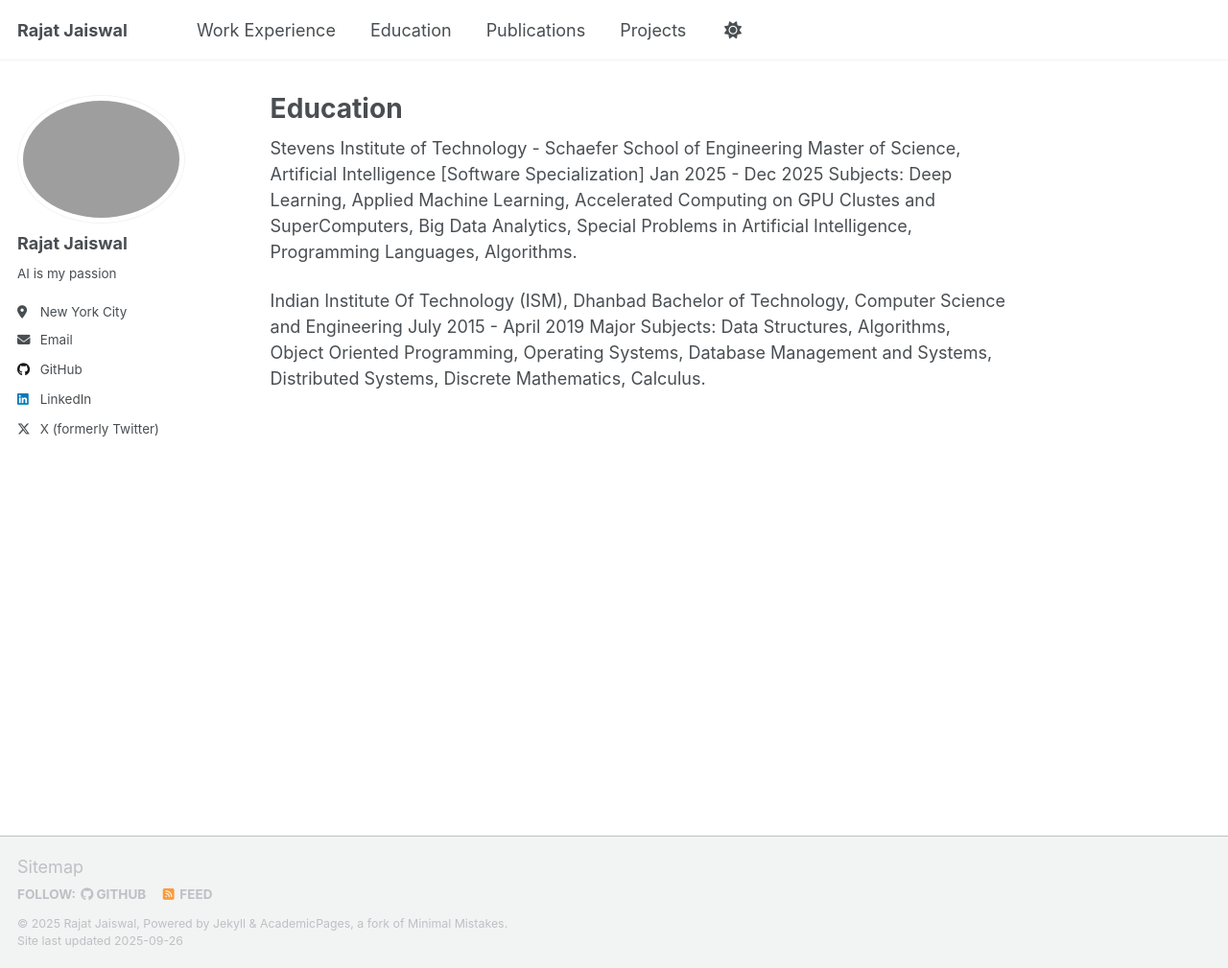
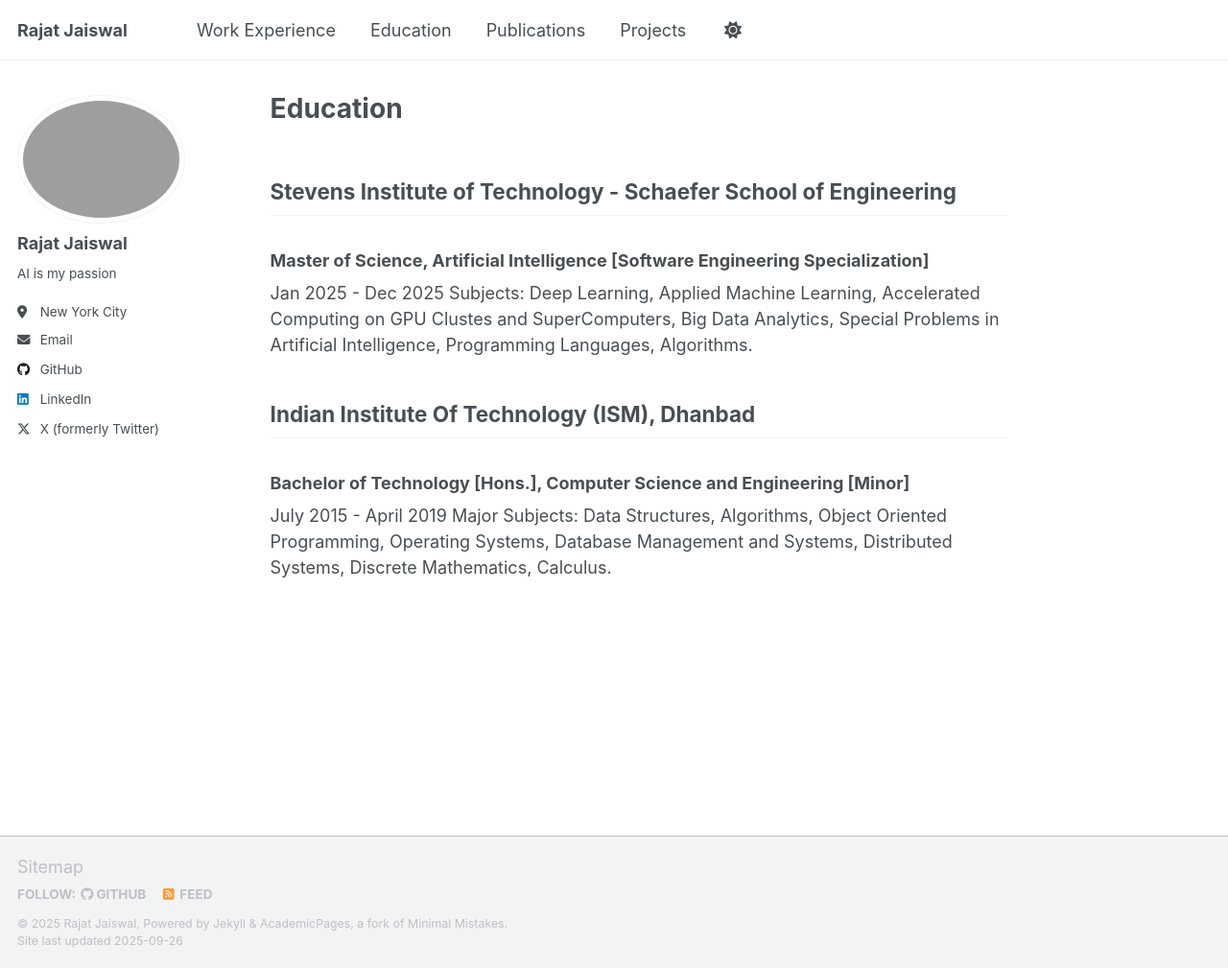
Before and after one commit to onlinerj/onlinerj.github.io, a Jekyll site: the page built from _pages/education.md, in a window 1280 px wide and 1009 px high. Shown: the whole window at 96% size. Built offline with Jekyll 4.4.1, drawn with Linux system fonts in a browser that asks for light colours; a script that is not in the unit is left out.

Commit message:
Update education headings and degree details

```diff
--- a/_pages/education.md
+++ b/_pages/education.md
@@ -5,12 +5,12 @@
 author_profile: true
 ---
 
-Stevens Institute of Technology - Schaefer School of Engineering
-Master of Science, Artificial Intelligence [Software Specialization]
+## Stevens Institute of Technology - Schaefer School of Engineering
+### Master of Science, Artificial Intelligence [Software Engineering Specialization]
 Jan 2025 - Dec 2025
 Subjects: Deep Learning, Applied Machine Learning, Accelerated Computing on GPU Clustes and SuperComputers, Big Data Analytics, Special Problems in Artificial Intelligence, Programming Languages, Algorithms.
 
-Indian Institute Of Technology (ISM), Dhanbad
-Bachelor of Technology, Computer Science and Engineering
+## Indian Institute Of Technology (ISM), Dhanbad
+### Bachelor of Technology [Hons.], Computer Science and Engineering [Minor]
 July 2015 - April 2019
 Major Subjects: Data Structures, Algorithms, Object Oriented Programming, Operating Systems, Database Management and Systems, Distributed Systems, Discrete Mathematics, Calculus.
```
